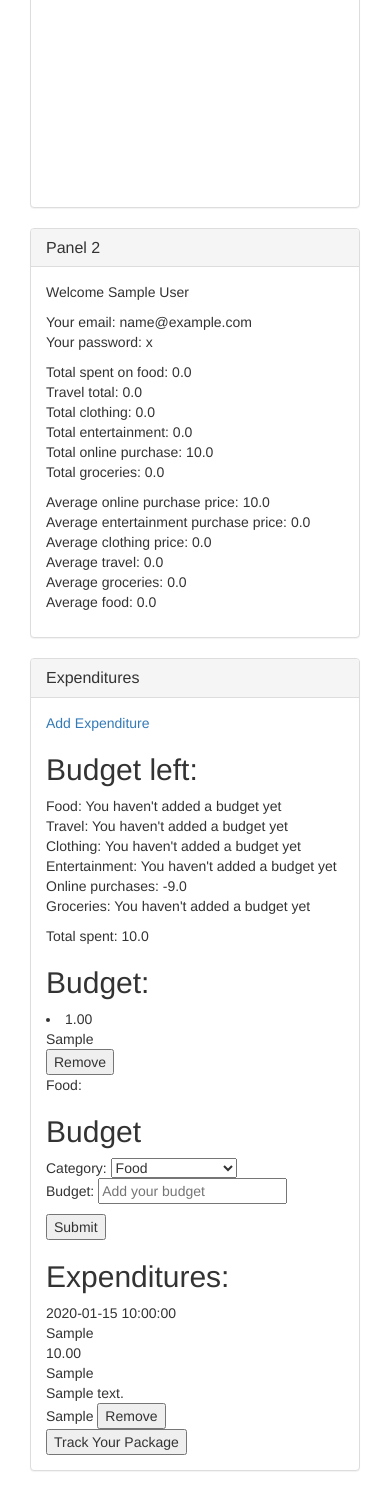
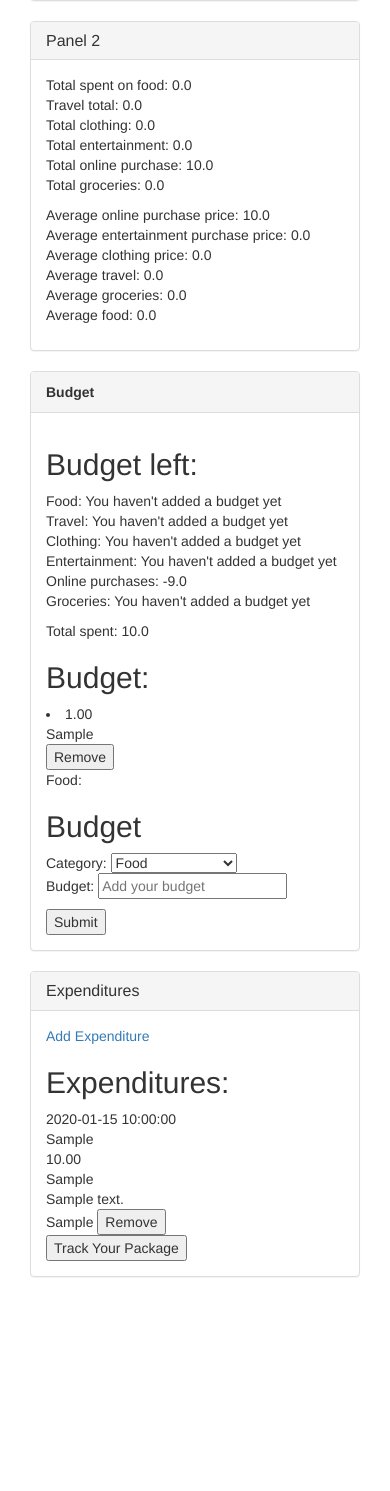
Before and after one commit to emilydowgialo/Spent, a Flask app: page /dashboard/1 in a window 390 px wide. Shown: the part 553-2044 px from the top of the page. After the commit the page ends 1830 px from the top, so only its background shows below. Run offline with Flask 2, Linux system fonts and the light colour scheme; the visitor is signed in with stand-in values (Sample User, id 1); tables that the repository leaves empty hold one stand-in row (values such as "Sample post"); some libraries are stand-ins or nearby versions.

Commit message:
modal window for map, panels on dashboard, updated data model to include dates for budget

```diff
--- a/seed.py
+++ b/seed.py
@@ -80,11 +80,15 @@ def load_budget():
         budget = budget_data[1]
         category_id = budget_data[2]
         budget_userid = budget_data[3]
+        budget_start_date = budget_data[4]
+        budget_end_date = budget_data[5]
 
         budget = Budget(id=id,
                         budget=budget,
                         category_id=category_id,
-                        budget_userid=budget_userid)
+                        budget_userid=budget_userid,
+                        budget_start_date=budget_start_date,
+                        budget_end_date=budget_end_date)
 
         # We need to add to the session or it won't ever be stored
         db.session.add(budget)
--- a/templates/dashboard.html
+++ b/templates/dashboard.html
@@ -50,18 +50,23 @@
 
         <div class="modal-body">
 
+                <p>
+                    <b>Your name:</b> {{name}}<br>
+                    <b>Your email:</b> {{email}}<br>
+                </p>
+
             <form action="/profile-edit" method="POST" id="form-profile-edit">
                 <fieldset class="form-group">
-            <label for="name">Name</label>
+                <label for="name">New name</label>
                     <input type="text" class="form-control" id="profile-name" placeholder="Edit your name" name="profile-name">
                 </fieldset>
                 <fieldset class="form-group">
-            <label for="email">Email</label>
-                <input type="text" class="form-control" id="profile-email" name="profile-email">
+                <label for="email">New email</label>
+                    <input type="text" class="form-control" id="profile-email" placeholder="Add a new email" name="profile-email">
                 </fieldset>
                 <fieldset class="form-group">
-            <label for="password">New Password</label>
-                <input type="password" class="form-control" id="new-password" name="new-password">
+                <label for="password">New password</label>
+                    <input type="password" class="form-control" id="new-password" placeholder="Add a new password" name="new-password">
                 </fieldset>
                 <!-- <button type="submit" class="btn btn-primary">Submit</button>
                 </form> -->
@@ -86,24 +91,17 @@
 
 
 
-<div class="row-fluid"><!-- div for columns -->
-    <div class="col-md-4"><!-- first column div -->
+<div class="row-fluid"><!-- DIV FOR COLUMNS -->
+    <div class="col-md-4"><!-- FIRST COLUMN DIV -->
 
-        <div class="panel panel-default"><!-- testing panels -->
+        <div class="panel panel-default"><!-- FIRST PANEL DIV -->
             <div class="panel-heading">
-                <h3 class="panel-title">Panel 1</h3>
+                <h3 class="panel-title">Average Spent Per Category</h3>
             </div>
             <div class="panel-body">
 
-                <div id="map"></div>
-
                     <!-- Charts -->
                     <p>
-
-                        <div class="expenditure-chart">
-                            <canvas id="donutChart"></canvas>
-                            <div id="donutLegend" class="chart-legend"></div>
-                        </div>
 
                         <div class="expenditure-chart">
                             <canvas id="barChart"></canvas>
@@ -113,22 +111,29 @@
                     </p>
             </div><!-- end test panels -->
         </div>
-    </div><!-- end first column div -->
 
-    <div class="col-md-4"><!-- the second bootstrap column -->
+        <div class="panel panel-default"><!-- FIRST COLUMN SECOND PANEL -->
+            <div class="panel-heading"><b>Total Spent Per Category</b></div>
+            <div class="panel-body">
+
+                <div class="expenditure-chart">
+                    <canvas id="donutChart"></canvas>
+                    <div id="donutLegend" class="chart-legend"></div>
+                </div>
+
+            </div>
+        </div><!-- END FIRST COLUMN SECOND PANEL -->
+
+    </div><!-- END FIRST COLUMN DIV -->
+
+
+
+    <div class="col-md-4"><!-- SECOND BOOTSTRAP COLUMN -->
         <div class="panel panel-default"><!-- SECOND BOOTSTRAP PANEL -->
             <div class="panel-heading">
                 <h3 class="panel-title">Panel 2</h3>
             </div>
             <div class="panel-body"><!--BOOTSTRAP PANEL BODY 2 -->
-                <p>
-                    Welcome {{name}}<br>
-                </p>
-
-                <p>
-                    Your email: {{email}}<br>
-                    Your password: {{password}}
-                </p>
 
                 <!-- <div id="tracking-div"> --><!-- BEGIN TRACKING DIV -->
                     <!-- <b>Tracking Info:</b><br>
@@ -166,13 +171,94 @@
                 <p>
 
             </div><!-- END THE SECOND PANEL DIV -->
+
         </div>
+
+        <div class="panel panel-default"><!-- BUDGET PANEL -->
+        <div class="panel-heading"><b>Budget</b></div>
+            <div class="panel-body">
+
+                <h2>Budget left:</h2>
+
+                    <p>
+
+                        Food: <span id="budget-left-3">{{ food_budget_minus_expenses }}</span><br>
+                        Travel: <span id="budget-left-2">{{ travel_budget_minus_expenses }}</span><br>
+                        Clothing: <span id="budget-left-5">{{ clothing_budget_minus_expenses }}</span><br>
+                        Entertainment: <span id="budget-left-6">{{ entertainment_budget_minus_expenses }}</span><br>
+                        Online purchases: <span id="budget-left-1">{{ online_budget_minus_expenses }}</span><br>
+                        Groceries: <span id="budget-left-4">{{ groceries_budget_minus_expenses }}</span><br>
+
+                    </p>
+
+                    <p>
+                        Total spent: {{ total_price }}
+                    </p>
+
+                <p>
+                    <h2>Budget:</h2>
+                </p>
+
+                    <p>
+                    <!-- BUDGET PER CATEGORY FIX ME-->
+
+                    <!-- Food: <span id="budget-3">{{ food_budget_minus_expenses }}</span><br>
+                    Travel: <span id="budget-2">{{ travel_budget_minus_expenses }}</span><br>
+                    Clothing: <span id="budget-5">{{ clothing_budget_minus_expenses }}</span><br>
+                    Entertainment: <span id="budget-6">{{ entertainment_budget_minus_expenses }}</span><br>
+                    Online purchases: <span id="budget-1">{{ online_budget_minus_expenses }}</span><br>
+                    Groceries: <span id="budget-4">{{ groceries_budget_minus_expenses }}</span><br> -->
+
+                    </p>
+
+                <p>
+
+                <div id="budget-div">
+                    {% for budget in budget %}
+                        <form action="/remove-budget/{{ budget.id }}" method="POST" id="category-{{budget.category_id}}">
+
+                            <li>
+                                {{ budget.budget }}<br>
+                                {{ budget.category.category }}<br>
+                            </li>
+                                <input type="Submit" value="Remove">
+                        </form>
+
+                    {% endfor %}
+
+                    Food:
+
+                </div>
+
+                <h2>Budget</h2>
+
+                <form action="/add-budget" method="POST" id="budget-form">
+                    Category:
+                        <select name="category" id="category-field">
+                            <option value="3">Food</option>
+                            <option value="2">Travel</option>
+                            <option value="1">Online Purchase</option>
+                            <option value="5">Clothing</option>
+                            <option value="4">Groceries</option>
+                            <option value="6">Entertainment</option>
+                        </select>
+                <p>
+                    Budget: <input type="text" id="budget" placeholder="Add your budget" name="budget"><p>
+                </p>
+                    <input type="submit" value="Submit" id="budget-submit">
+                </form>
+
+                <script src="/static/js/submit-budget.js"></script>
+
+            </div>
+        </div><!-- END BUDGET PANEL -->
+
     </div><!-- end the second column div -->
 
 
     <!-- Budget section -->
 
-    <div class="col-md-4"><!-- open third column div -->
+    <div class="col-md-4"><!-- OPEN THIRD PANEL DIV -->
         <div class="panel panel-default">
             <div class="panel-heading">
                 <h3 class="panel-title">Expenditures</h3>
@@ -242,66 +328,6 @@
   </div>
 </div><!-- END OF MODAL -->
 
-                <h2>Budget left:</h2>
-
-                    <p>
-
-                        Food: <span id="budget-left-3">{{ food_budget_minus_expenses }}</span><br>
-                        Travel: <span id="budget-left-2">{{ travel_budget_minus_expenses }}</span><br>
-                        Clothing: <span id="budget-left-5">{{ clothing_budget_minus_expenses }}</span><br>
-                        Entertainment: <span id="budget-left-6">{{ entertainment_budget_minus_expenses }}</span><br>
-                        Online purchases: <span id="budget-left-1">{{ online_budget_minus_expenses }}</span><br>
-                        Groceries: <span id="budget-left-4">{{ groceries_budget_minus_expenses }}</span><br>
-
-                    </p>
-
-                    <p>
-                        Total spent: {{ total_price }}
-                    </p>
-
-                <p>
-                    <h2>Budget:</h2>
-                </p>
-
-                <p>
-
-                <div id="budget-div">
-                    {% for budget in budget %}
-                        <form action="/remove-budget/{{ budget.id }}" method="POST" id="category-{{budget.category_id}}">
-
-                            <li>
-                                {{ budget.budget }}<br>
-                                {{ budget.category.category }}<br>
-                            </li>
-                                <input type="Submit" value="Remove">
-                        </form>
-
-                    {% endfor %}
-
-                    Food:
-
-                </div>
-
-                <h2>Budget</h2>
-
-                <form action="/add-budget" method="POST" id="budget-form">
-                    Category:
-                        <select name="category" id="category-field">
-                            <option value="3">Food</option>
-                            <option value="2">Travel</option>
-                            <option value="1">Online Purchase</option>
-                            <option value="5">Clothing</option>
-                            <option value="4">Groceries</option>
-                            <option value="6">Entertainment</option>
-                        </select>
-                <p>
-                    Budget: <input type="text" id="budget" placeholder="Add your budget" name="budget"><p>
-                </p>
-                    <input type="submit" value="Submit" id="budget-submit">
-                </form>
-
-                <script src="/static/js/submit-budget.js"></script>
-
             <!-- Expenditures div -->
             <p><h2>Expenditures:</h2>
             </p>
@@ -320,14 +346,47 @@
 
                     <input type="Submit" value="Remove">
                 </form>
+
                 {% if expenditure.tracking_num %}
+
                 <form action="/tracking/{{ expenditure.tracking_num }}" method="POST" class="tracking-form">
+
                     <!-- Data attributes are something you can assign to any HTML
                     element and you can access the attributes within Javascript
                     using JQuery's data function -->
-                    <input type="submit" value="Track Your Package" class="submit-tracking" data-trackingnum="{{expenditure.tracking_num}}" data-cats="kitties">
+                    <!-- <input type="submit" value="Track Your Package" class="submit-tracking" data-trackingnum="{{expenditure.tracking_num}}" data-cats="kitties"> -->
+
+                <button type="submit" class="submit-tracking" data-toggle="modal" data-target="#trackingModal" data-trackingnum="{{expenditure.tracking_num}}">
+                Track Your Package
+                </button>
+
+                <!-- Modal -->
+                <div class="modal fade" id="trackingModal" tabindex="-1" role="dialog" aria-labelledby="trackingModalLabel">
+                    <div class="modal-dialog" role="document">
+                    <div class="modal-content">
+                        <div class="modal-header">
+                        <button type="button" class="close" data-dismiss="modal" aria-label="Close"><span aria-hidden="true">&times;</span></button>
+                        <h4 class="modal-title" id="packageTrackModalLabel">Track Your Package</h4>
+                    </div>
+                    <div class="modal-body">
+
+                        <div id="map"></div><!-- MAP DIV -->
+
+                    </div>
+                    <div class="modal-footer">
+                        <button type="button" class="btn btn-default" data-dismiss="modal">Close</button>
+                        <button type="button" class="btn btn-primary">Save changes</button>
+                    </div>
+                    </div>
+                    </div>
+                </div>
+                <!-- <form action="/tracking/{{ expenditure.tracking_num }}" method="POST" class="tracking-form"> -->
+                    <!-- Data attributes are something you can assign to any HTML
+                    element and you can access the attributes within Javascript
+                    using JQuery's data function -->
+                    <!-- <input type="submit" value="Track Your Package" class="submit-tracking" data-trackingnum="{{expenditure.tracking_num}}" data-cats="kitties">
                     <br>
-                </form>
+                </form> -->
                 {% endif %}
 
               {% endfor %}
@@ -335,12 +394,12 @@
 
 
             </div><!-- END THE THIRD PANEL DIV -->
-        </div>
-    <!-- end the third div -->
+        </div><!-- END OF THIRD DIV -->
+
     </div>
 
-<!-- ends the container div -->
-</div>
+
+</div><!-- END THE CONTAINER DIV -->
 
 <!-- JS stuff -->
 <script src="/static/js/map.js"></script>
```
Also changed, not shown: model.py (+2 -5 lines), seed_data/budget.csv (+5 -5 lines), templates/homepage.html (+11 -16 lines). Lines whose indentation alone changed are shown as unchanged.
